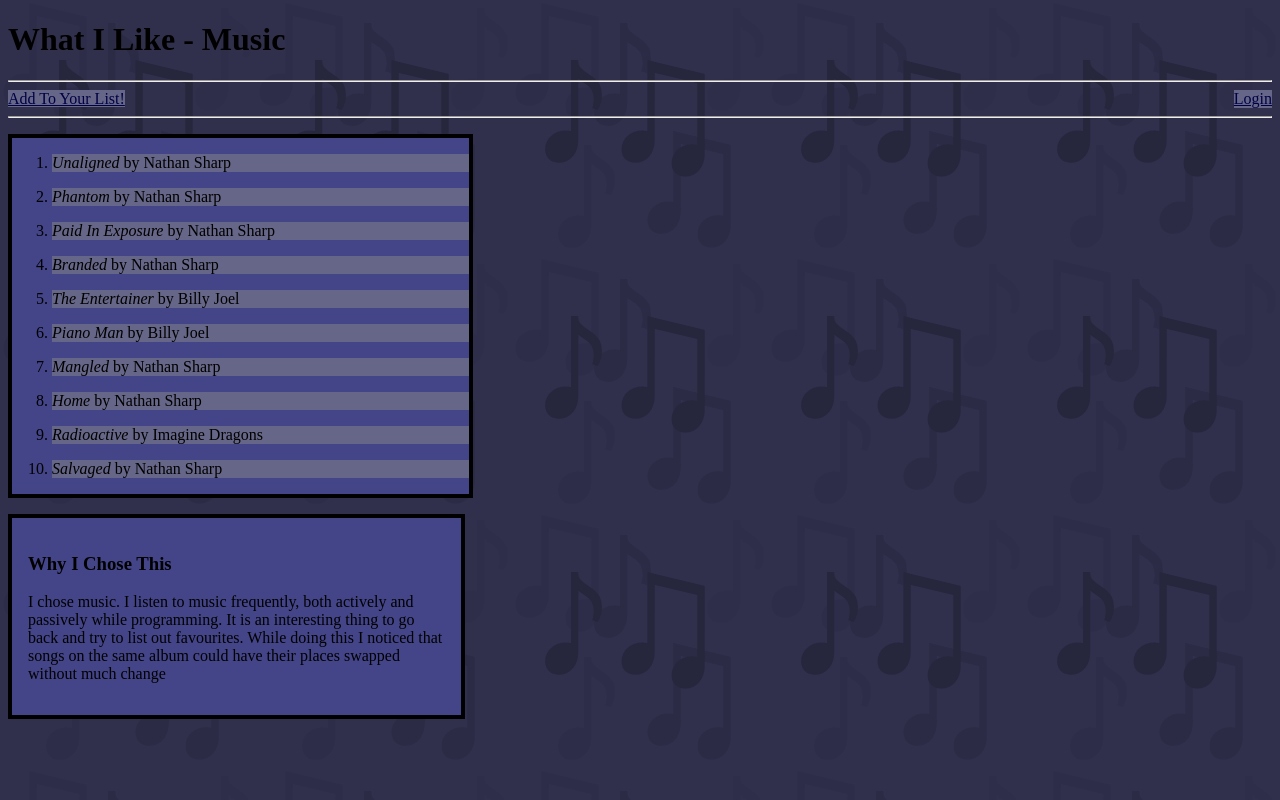
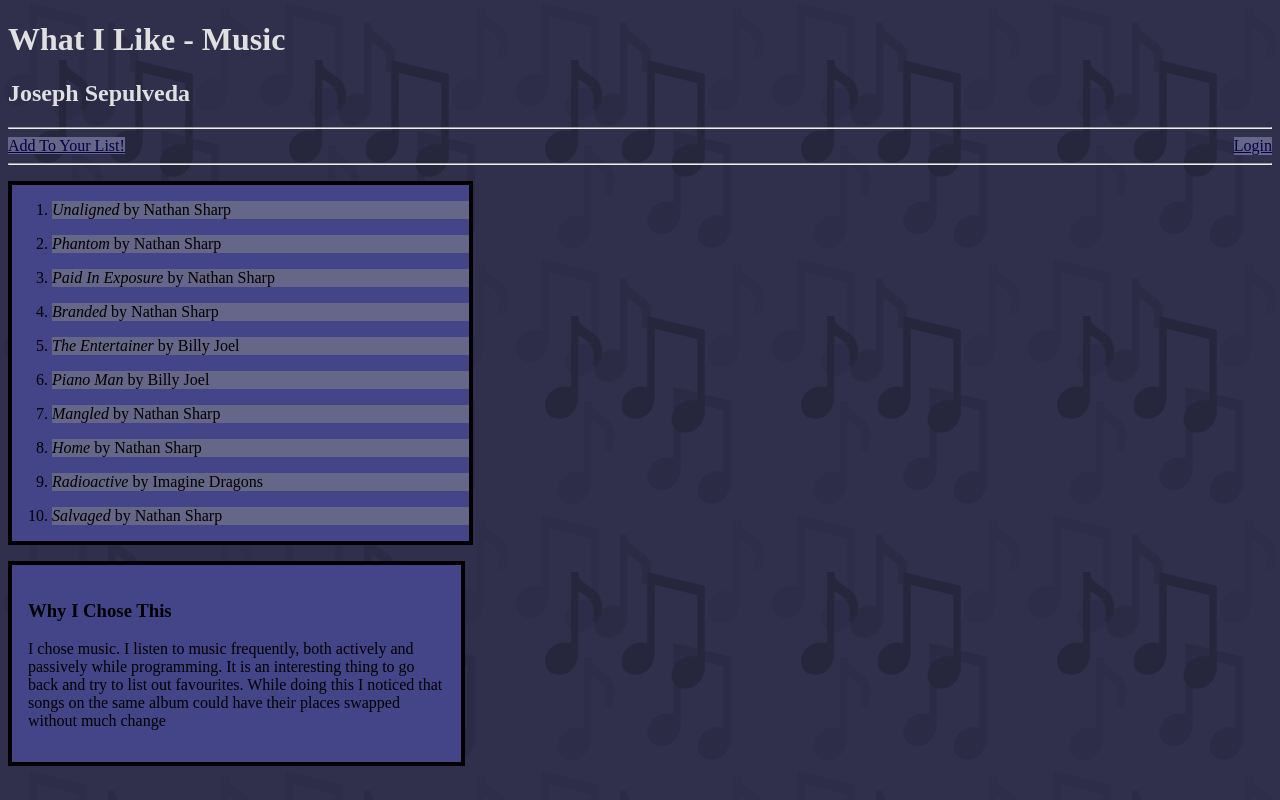
Before and after one commit to CrazM13/WebAPI_Assignment1, a website: page views/index.html in a window 1280 px wide. Drawn offline with Linux system fonts and the light colour scheme; files that its build step writes are made by us from their sources; files whose address does not match are found by name.

Commit message:
Added Name & Changed H1 Colour

```diff
--- a/public/css/style.css
+++ b/public/css/style.css
@@ -37,3 +37,7 @@
 	border: 4px solid #000000;
 	padding: 16px;
 }
+
+h1, h2 {
+	color: #E0E0E0;
+}
--- a/views/index.html
+++ b/views/index.html
@@ -7,6 +7,7 @@
 	<body>
 		<header>
 			<h1>What I Like - Music</h1>
+			<h2>Joseph Sepulveda</h2>
 		</header>
 		<hr />
 		<nav>
```
